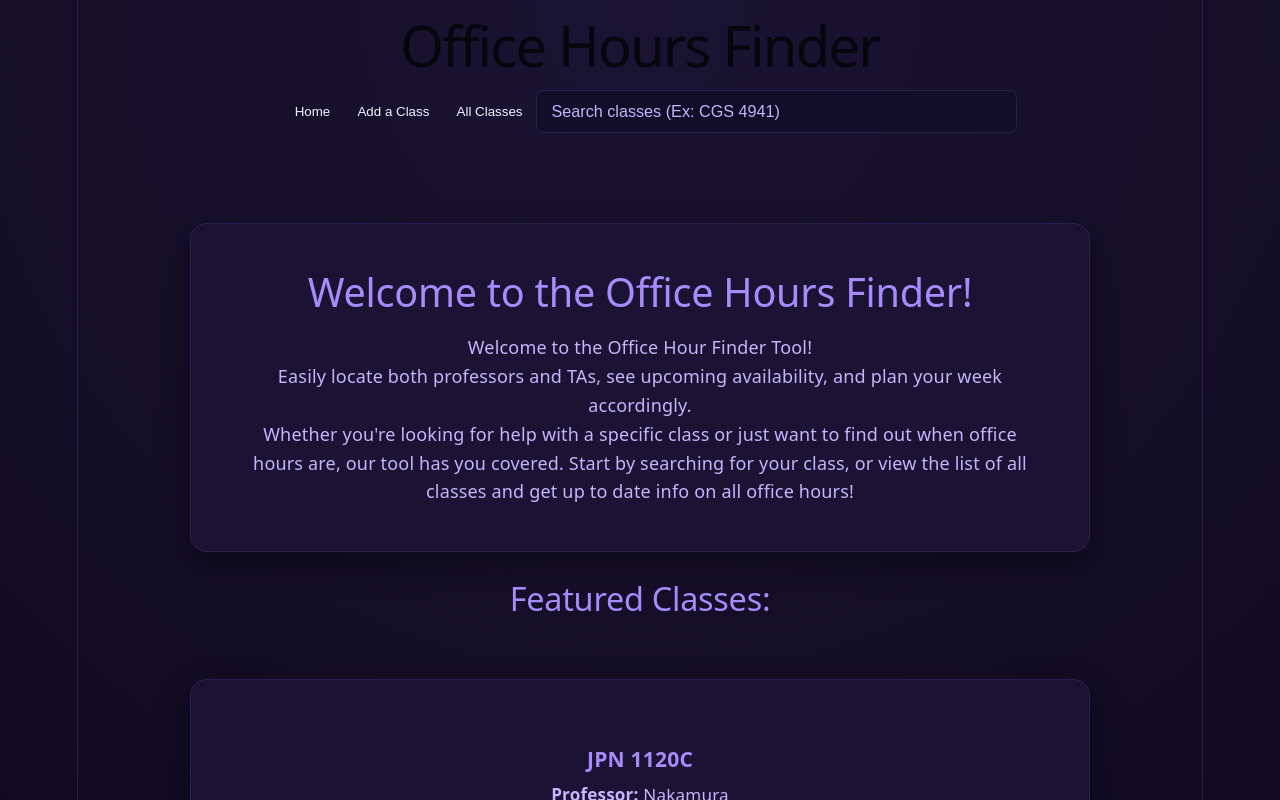
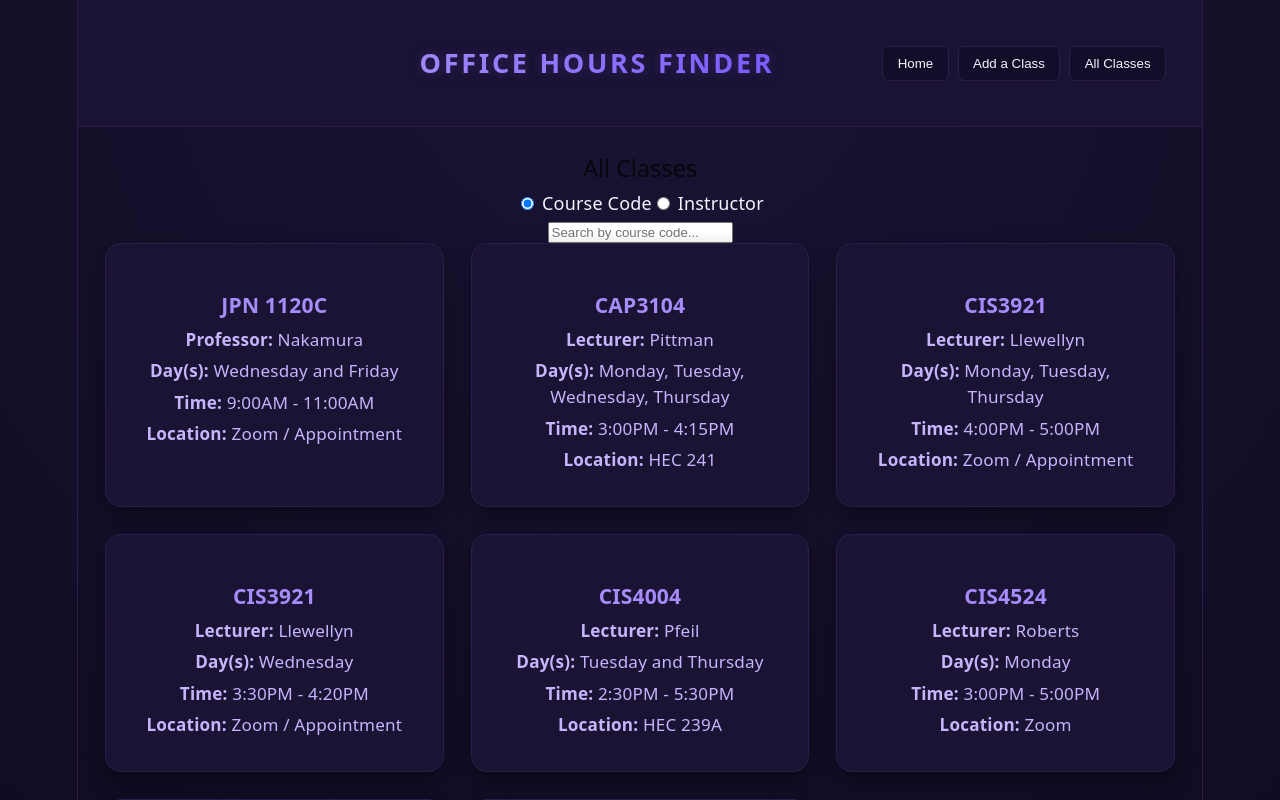
Before and after one commit to Semplical/webit, a React (Vite) app in the folder office-hours-finder/: page / in a window 1280 px wide. Both pictures are taken after a click on the button "All Classes". Shown: the top 800 px of the page. Built offline with nearby package versions, Linux system fonts and the light colour scheme.

Commit message:
Changes + new page

```diff
--- a/office-hours-finder/src/App.jsx
+++ b/office-hours-finder/src/App.jsx
@@ -2,21 +2,30 @@ import NavigationBar from "./components/NavigationBar";
 import "./styles/main.css";
 import officeHoursData from "./office-hours.json";
 import FeaturedCards from "./featured-classes";
+import AllClasses from "./components/AllClasses";
+import { useState } from "react";
+
 export default function App() {
-  return(
+  const [page, setPage] = useState("home");
+
+  return (
     <div>
-      <NavigationBar />
+      <NavigationBar setPage={setPage} />
+      {page === "home" && (
         <main className="Info">
           <section className="Info-section">
             <h2>Welcome to the Office Hours Finder!</h2>
-          <p>Welcome to the Office Hour Finder Tool!<br></br>
-            Easily locate both professors and TAs, see upcoming availability, and plan your week accordingly.<br></br>
+            <p>
+              Welcome to the Office Hour Finder Tool!<br />
+              Easily locate both professors and TAs, see upcoming availability, and plan your week accordingly.<br />
               Whether you're looking for help with a specific class or just want to find out when office hours are, our tool has you covered. Start by searching for your class, or view the list of all classes and get up to date info on all office hours!
             </p>
           </section>
           <h2 className="featured-header">Featured Classes:</h2>
           <FeaturedCards data={officeHoursData} interval={10000} />
         </main>
+      )}
+      {page === "classes" && <AllClasses />}
     </div>
   );
 }
--- /dev/null
+++ b/office-hours-finder/src/components/AllClasses.jsx
@@ -0,0 +1,43 @@
+import { useState } from "react";
+import officeHoursData from "../office-hours.json";
+
+export default function AllClasses() {
+  const [filterType, setFilterType] = useState("course");
+  const [query, setQuery] = useState("");
+
+  const filtered = officeHoursData.filter((cls) => {
+    const value =
+      filterType === "course"
+        ? cls.courseCode.toLowerCase()
+        : cls.instructor.toLowerCase();
+    return value.includes(query.toLowerCase());
+  });
+
+  return (
+    <main className="all-classes">
+      <h2 className="class-title">All Classes</h2>
+
+      <div className="filter-bar">
+        <div className="filter-options">
+          <label><input type="radio" name="filter" value="course" checked={filterType === "course"} onChange={() => setFilterType("course")} /> Course Code</label>
+          <label><input type="radio" name="filter" value="instructor" checked={filterType === "instructor"} onChange={() => setFilterType("instructor")} /> Instructor</label>
+        </div>
+
+        <input type="text" placeholder={filterType === "course" ? "Search by course code..." : "Search by instructor..."} className="filter-input" value={query} onChange={(e) => setQuery(e.target.value)}/>
+      </div>
+
+      <div className="classes-grid">
+        {filtered.map((cls, index) => (
+          <div key={index} className="class-card">
+            <h3>{cls.courseCode}</h3>
+            <p><strong>{cls.type}:</strong> {cls.instructor}</p>
+            <p><strong>Day(s):</strong> {cls.day}</p>
+            <p><strong>Time:</strong> {cls.startTime} - {cls.endTime}</p>
+            <p><strong>Location:</strong> {cls.location}</p>
+            {cls.link && cls.link !== "N/A" && <div className="card-buttons"><a href={cls.link} target="_blank" rel="noopener noreferrer" className="link-button">Join Online</a><button onClick={() => navigator.clipboard.writeText(cls.link)} className="link-button">Copy Link</button></div>}
+          </div>
+        ))}
+      </div>
+    </main>
+  );
+}
--- a/office-hours-finder/src/components/NavigationBar.jsx
+++ b/office-hours-finder/src/components/NavigationBar.jsx
@@ -1,4 +1,4 @@
-export default function NavigationBar() {
+export default function NavigationBar({ setPage }) {
   return (
     <header className="navigation-bar">
       <div className="navigation-left">
@@ -6,16 +6,10 @@ export default function NavigationBar() {
       </div>
 
       <nav className="navigation-right">
-        <button className="navigation-button">Home</button>
-        <button className="navigation-button">Add a Class</button>
-        <button className="navigation-button">All Classes</button>
+        <button className="navigation-button" onClick={() => setPage("home")}>Home</button>
+        <button className="navigation-button"> Add a Class </button>
+        <button className="navigation-button" onClick={() => setPage("classes")}>All Classes</button>
 
-        <input
-          type="text"
-          placeholder="Search classes (Ex: CGS 4941)"
-          className="navigation-search"
-          aria-label="Search classes"
-        />
       </nav>
     </header>
   );
--- a/office-hours-finder/src/styles/main.css
+++ b/office-hours-finder/src/styles/main.css
@@ -15,10 +15,11 @@ body {
     color: var(--text-main);
 }
 
-.NavigationBar {
+.navigation-bar {
+    position: relative;
     display: flex;
     align-items: center;
-    justify-content: space-between;
+    justify-content: flex-end;
     padding: 1rem 2rem;
     background-color: var(--bg-surface);
     border-bottom: 1px solid var(--border);
@@ -31,46 +32,48 @@ body {
 }
 
 .navigation-right {
-    flex: 1;
+    grid-column: 3;
+    justify-self: end;
     display: flex;
-    justify-content: center;
-    margin-left: 1rem;
-}
-
-.navigation-search {
-    width: 65%;
-    max-width: 450px;
-    padding: 0.6rem 0.8rem;
-    border: 1px solid var(--border);
-    border-radius: 8px;
-    background-color: #120d28;
-    color: var(--text-main);
-    font-size: 0.9rem;
-}
-
-.navigation-search::placeholder {
-    color: var(--dim-text);
-}
-
-.navigation-search:focus {
-    outline: none;
-    border-color: var(--primary);
-    box-shadow: 0 0 0 2px rgba(124, 92, 255, 0.4);
+    align-items: center;
+    gap: 0.5rem;
 }
 
 .navigation-button {
-    background: none;
-    border: 1px solid transparent;
+    background-color: #120d28;
+    border: 1px solid var(--border);
     color: var(--text-main);
-    padding: 0.5rem 0.7rem;
+    padding: 0.5rem 0.8rem;
     cursor: pointer;
-    border-radius: 5px;
+    border-radius: 6px;
     transition: 0.2s;
 }
 
 .navigation-button:hover {
     background-color: rgba(124, 92, 255, 0.15);
     border-color: var(--primary);
+}
+
+.navigation-left {
+    display: flex;
+    align-items: center;
+    gap: 0.5rem;
+    text-align: center;
+}
+
+.navigation-title {
+    font-size: 1.5rem;
+    font-weight: 600;
+    letter-spacing: 0.1em;
+    text-transform: uppercase;
+    background: linear-gradient(90deg, var(--primary-muted), var(--primary));
+    background-clip: text;
+    -webkit-background-clip: text;
+    color: transparent;
+    -webkit-text-fill-color: transparent;
+    text-shadow: 0 0 12px rgba(124, 92, 255, 0.25);
+    text-align: center;
+    margin-right: 6rem;
 }
 
 .Info {
@@ -210,3 +213,49 @@ body {
     background-color: rgba(124, 92, 255, 0.25);
     border-color: var(--primary);
 }
+
+.all-classes {
+    padding: 1.5rem;
+}
+
+.page-title {
+    text-align: center;
+    color: var(--primary-muted);
+    margin-bottom: 1.5rem;
+}
+
+.classes-grid {
+    display: grid;
+    grid-template-columns: repeat(auto-fit, minmax(280px, 1fr));
+    gap: 1.5rem;
+}
+
+.class-card {
+    background-color: var(--bg-surface);
+    border: 1px solid var(--border);
+    border-radius: 16px;
+    padding: 1.5rem;
+    box-shadow: 0 8px 20px rgba(0,0,0,0.4);
+    transition: 0.2s;
+}
+
+.class-card:hover {
+    box-shadow: 0 10px 25px rgba(124, 92, 255, 0.15);
+}
+
+.class-card h3 {
+    color: var(--primary-muted);
+    margin-bottom: 0.5rem;
+}
+
+.class-card p {
+    color: var(--dim-text);
+    font-size: 0.95rem;
+    margin: 0.3rem 0;
+}
+
+.card-buttons {
+    display: flex;
+    gap: 0.5rem;
+    margin-top: 0.75rem;
+}
```
Lines whose indentation alone changed are shown as unchanged.
